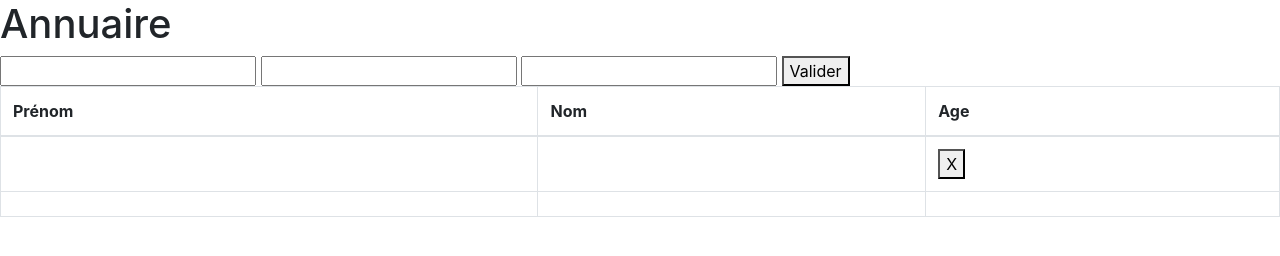
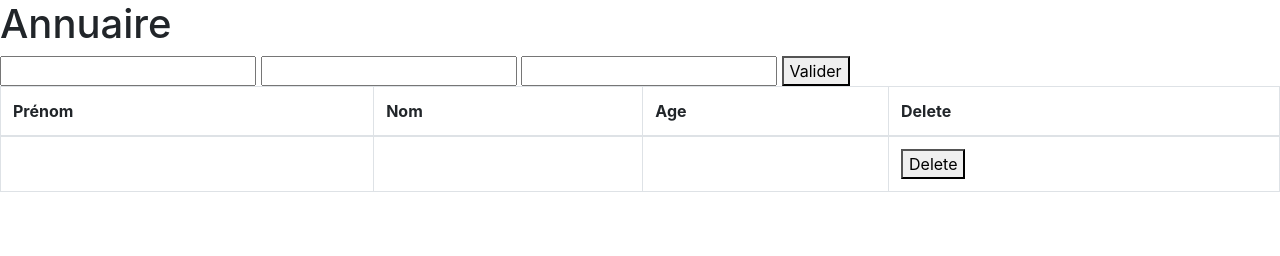
Before and after one commit to Emilie-dev/Agenda, a website: page index.html in a window 1280 px wide. Both pictures are taken after a click on the button "Valider". Drawn offline with nearby package versions, Linux system fonts and the light colour scheme.

Commit message:
Ajouts d'un bouton "Delete"

```diff
--- a/app.js
+++ b/app.js
@@ -33,8 +33,15 @@ console.log(annuaire);
 
 $('input').val(' ');   // efface le texte inscrit dans les inputs automatiquement
 
-$("#liste").append($("<tr><td>"+person.nom+"</td><td>"+person.prenom+"</td><td>"+person.age+"</td></tr>"));
+$("#liste").append('<tr><td>'+person.nom+'</td><td>'+person.prenom+'</td><td>'+person.age+'</td><td><button class="supr">Delete</button>');
 
-$("#delate").delegate(person.nom, person.prenom, person.age);
+
+
+
 
 });
+
+$('#liste').delegate(".supr", "click", function() {
+	$(this).parent().parent().remove();
+
+});
--- a/index.html
+++ b/index.html
@@ -17,24 +17,21 @@
 
 	<button id="valider">Valider</button>
 
-	<div class="table-responsive">
+
 		<table id="liste" class="table table-bordered">
 			<thead>
 				<tr>
 					<th>Prénom</th>
 					<th>Nom</th>
 					<th>Age</th>
+					<th>Delete</th>
 				</tr>
 			</thead>
 			<tbody>
-				<tr>
-					<td></td>
-					<td></td>
-					<td><button id="delate">X</button></td>
-				</tr>
+
 			</tbody>
 		</table>
-	</div>
+
 
 
 
```
